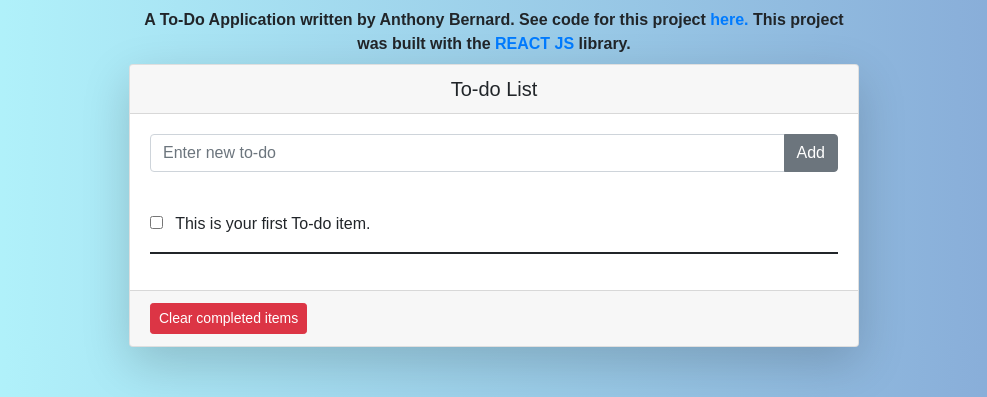
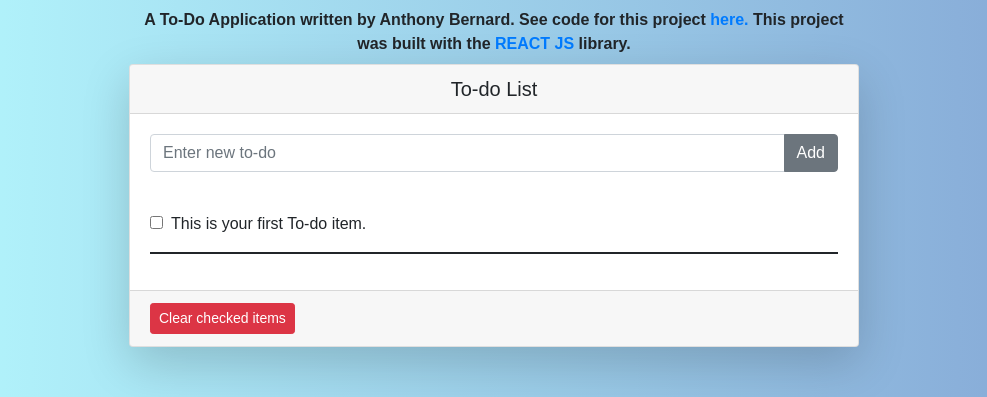
Before and after one commit to apb305/react-todo-app, a React (Create React App) app: page / in a window 1280 px wide. Shown: the top 397 px of the page, without its empty margins (146-1133 px from the left). Built offline with nearby package versions, Linux system fonts and the light colour scheme.

Commit message:
minor changes

```diff
--- a/src/App.js
+++ b/src/App.js
@@ -66,7 +66,7 @@ class App extends Component {
         <div className="row">
           <div className="col-md-8 mx-auto">
             <Header />
-            <div className="card shadow-lg">
+            <div className="card shadow-lg mb-5">
               <h5 className="card-header text-center">To-do List</h5>
               <div className="card-body">
                 <TodosAdd
@@ -87,7 +87,7 @@ class App extends Component {
                     this.deleteTodo();
                   }}
                 >
-                  Clear completed items
+                  Clear checked items
                 </button>
               </div>
             </div>
--- a/src/components/todos.js
+++ b/src/components/todos.js
@@ -17,9 +17,8 @@ class Todos extends Component {
                 checked={data.completed}
                 onChange={() => this.props.taskCompleted(data)}
               />
-            </span>{" "}
+            </span>
             {data.title}
-            {data.completedText}
           </p>
           <hr />
         </div>
```
